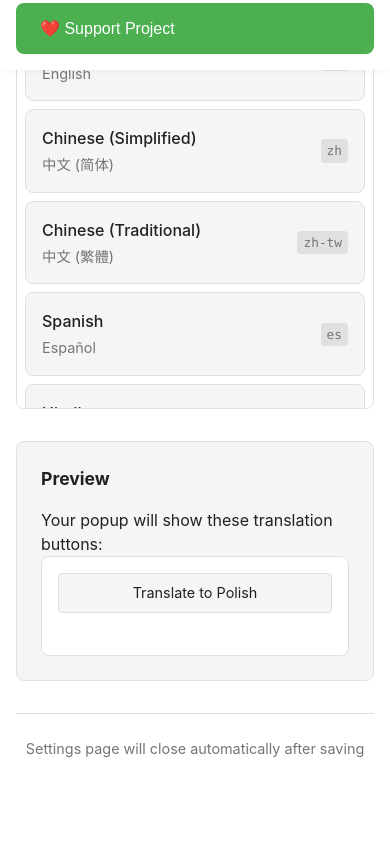
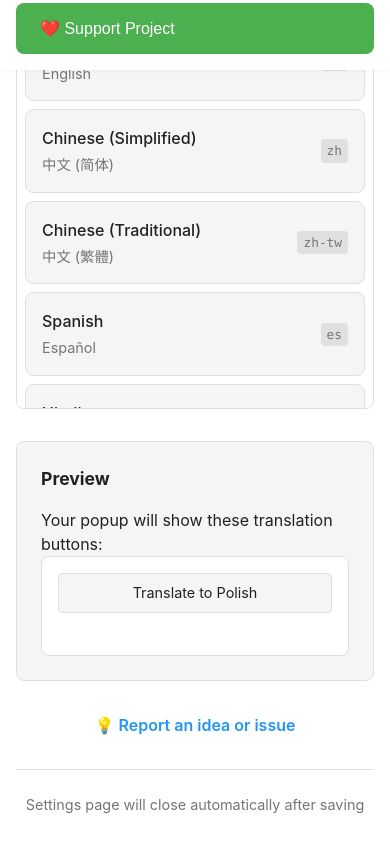
Before and after one commit to lifenture/browser-extension-translate, a browser extension: page TranslateExtension/Resources/options.html in a window 390 px wide. Shown: the part 774-1626 px from the top of the page. Drawn offline with Linux system fonts and the light colour scheme.

Commit message:
Add GitHub issues link to options page
- Add 'Report an idea or issue' link above footer
- Link opens GitHub issues page in new tab
- Implement responsive styling with hover effects
- Position link above sticky save bar for visibility
- Support both light and dark mode themes

```diff
--- a/TranslateExtension/Resources/options.css
+++ b/TranslateExtension/Resources/options.css
@@ -603,3 +603,23 @@ stripe-buy-button {
         width: 50px;
     }
 }
+
+.issues-link-wrapper {
+    text-align: center;
+    margin: var(--spacing-xl) 0 var(--spacing-lg);
+}
+
+.issues-link {
+    color: var(--primary-color);
+    font-weight: 600;
+    text-decoration: none;
+    display: inline-flex;
+    align-items: center;
+    gap: var(--spacing-xs);
+    transition: color 0.2s;
+}
+
+.issues-link:hover {
+    color: var(--primary-hover);
+    text-decoration: underline;
+}
--- a/TranslateExtension/Resources/options.html
+++ b/TranslateExtension/Resources/options.html
@@ -66,6 +66,15 @@
             </div>
         </main>
 
+        <div class="issues-link-wrapper">
+          <a class="issues-link"
+             href="https://github.com/lifenture/browser-extension-translate/issues/new"
+             target="_blank"
+             rel="noopener noreferrer">
+             💡  Report an idea or issue
+          </a>
+        </div>
+
         <footer>
             <p>Settings page will close automatically after saving</p>
         </footer>
```
